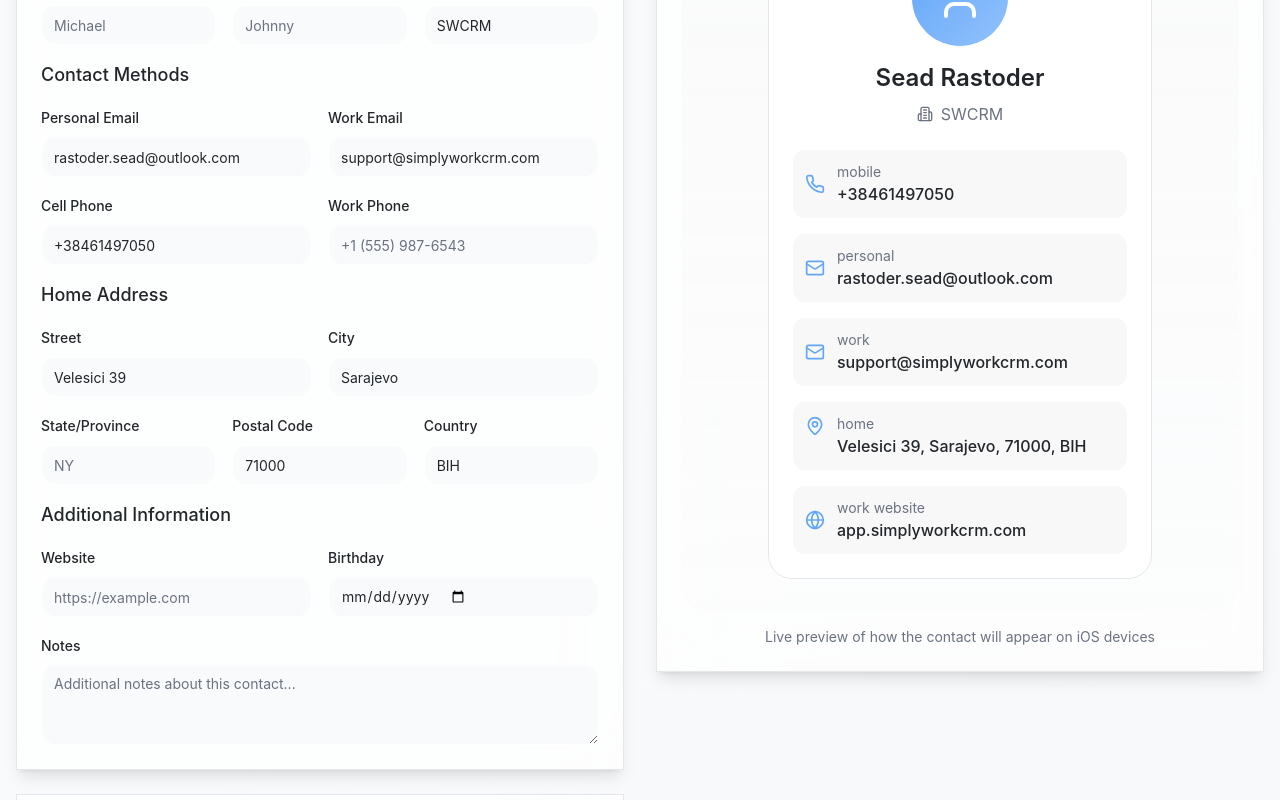
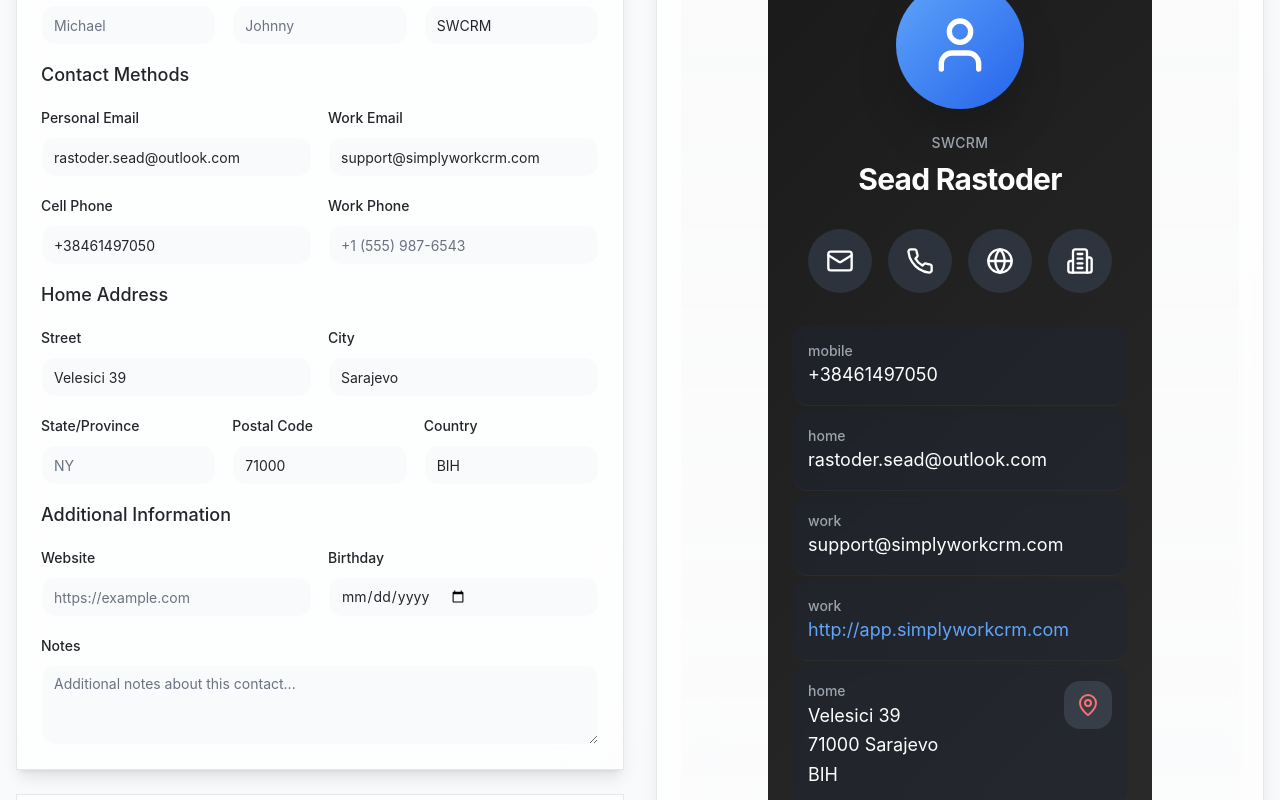
Before and after one commit to SimplyWorkCRM/swcrm-vcf-generator, a React (Vite) app: page / in a window 1280 px wide. Shown: the part 400-1200 px from the top of the page. Built offline with nearby package versions, Linux system fonts and the light colour scheme; the HTML template or start-up script is replaced by a standard one.

Commit message:
Update preview to match iOS 16

```diff
--- a/src/components/IOSContactPreview.tsx
+++ b/src/components/IOSContactPreview.tsx
@@ -18,156 +18,177 @@ export const IOSContactPreview = ({ contact }: IOSContactPreviewProps) => {
   const hasWorkAddress = contact.work_address.street || contact.work_address.city;
 
   return (
-    <div className="contact-card p-6 max-w-sm mx-auto bg-card">
-      {/* Header */}
-      <div className="text-center mb-6">
-        <div className="w-24 h-24 bg-gradient-to-br from-primary to-primary-glow rounded-full mx-auto mb-4 flex items-center justify-center">
-          <User className="w-12 h-12 text-primary-foreground" />
+    <div className="ios-contact-preview max-w-sm mx-auto">
+      {/* Header with large profile photo */}
+      <div className="text-center mb-8 pt-8">
+        <div className="w-32 h-32 bg-gradient-to-br from-blue-400 to-blue-600 rounded-full mx-auto mb-6 flex items-center justify-center shadow-2xl">
+          <User className="w-16 h-16 text-white" />
         </div>
-        <h1 className="text-2xl font-semibold text-foreground mb-1">
+
+        {/* Organization - small text above name */}
+        {contact.organization && (
+          <p className="text-gray-400 text-sm font-medium mb-2 tracking-wide">
+            {contact.organization}
+          </p>
+        )}
+
+        {/* Large contact name */}
+        <h1 className="text-white text-3xl font-bold mb-1 tracking-tight">
           {fullName || "Contact Name"}
         </h1>
+
         {contact.nickname && (
-          <p className="text-muted-foreground text-sm">"{contact.nickname}"</p>
-        )}
-        {contact.organization && (
-          <div className="flex items-center justify-center gap-2 mt-2">
-            <Building2 className="w-4 h-4 text-muted-foreground" />
-            <p className="text-muted-foreground">{contact.organization}</p>
-          </div>
+          <p className="text-gray-400 text-base">"{contact.nickname}"</p>
         )}
       </div>
 
-      {/* Contact Info */}
-      <div className="space-y-4">
+      {/* Action buttons row */}
+      <div className="flex justify-center gap-4 mb-8">
+        <div className="w-16 h-16 bg-gray-700/60 rounded-full flex items-center justify-center backdrop-blur-sm">
+          <Mail className="w-7 h-7 text-white" />
+        </div>
+        <div className="w-16 h-16 bg-gray-700/60 rounded-full flex items-center justify-center backdrop-blur-sm">
+          <Phone className="w-7 h-7 text-white" />
+        </div>
+        <div className="w-16 h-16 bg-gray-700/60 rounded-full flex items-center justify-center backdrop-blur-sm">
+          <Globe className="w-7 h-7 text-white" />
+        </div>
+        <div className="w-16 h-16 bg-gray-700/60 rounded-full flex items-center justify-center backdrop-blur-sm">
+          <Building2 className="w-7 h-7 text-white" />
+        </div>
+      </div>
+
+      {/* Contact details in separate rounded sections */}
+      <div className="space-y-1">
         {/* Phone Numbers */}
         {contact.cell_phone && (
-          <div className="flex items-center gap-3 p-3 rounded-xl bg-secondary/50 hover:bg-secondary/70 transition-colors">
-            <Phone className="w-5 h-5 text-primary" />
-            <div>
-              <p className="text-sm text-muted-foreground">mobile</p>
-              <p className="font-medium">{contact.cell_phone}</p>
-            </div>
+          <div className="bg-gray-800/40 backdrop-blur-sm rounded-2xl p-4 border-b border-gray-700/30">
+            <p className="text-gray-400 text-sm font-medium">mobile</p>
+            <p className="text-white text-lg">{contact.cell_phone}</p>
           </div>
         )}
 
         {contact.work_phone && (
-          <div className="flex items-center gap-3 p-3 rounded-xl bg-secondary/50 hover:bg-secondary/70 transition-colors">
-            <Phone className="w-5 h-5 text-primary" />
-            <div>
-              <p className="text-sm text-muted-foreground">work</p>
-              <p className="font-medium">{contact.work_phone}</p>
-            </div>
+          <div className="bg-gray-800/40 backdrop-blur-sm rounded-2xl p-4 border-b border-gray-700/30">
+            <p className="text-gray-400 text-sm font-medium">work</p>
+            <p className="text-white text-lg">{contact.work_phone}</p>
           </div>
         )}
 
         {contact.home_phone && (
-          <div className="flex items-center gap-3 p-3 rounded-xl bg-secondary/50 hover:bg-secondary/70 transition-colors">
-            <Phone className="w-5 h-5 text-primary" />
-            <div>
-              <p className="text-sm text-muted-foreground">home</p>
-              <p className="font-medium">{contact.home_phone}</p>
-            </div>
+          <div className="bg-gray-800/40 backdrop-blur-sm rounded-2xl p-4 border-b border-gray-700/30">
+            <p className="text-gray-400 text-sm font-medium">home</p>
+            <p className="text-white text-lg">{contact.home_phone}</p>
           </div>
         )}
 
         {/* Emails */}
         {contact.email && (
-          <div className="flex items-center gap-3 p-3 rounded-xl bg-secondary/50 hover:bg-secondary/70 transition-colors">
-            <Mail className="w-5 h-5 text-primary" />
-            <div>
-              <p className="text-sm text-muted-foreground">personal</p>
-              <p className="font-medium break-all">{contact.email}</p>
+          <div className="bg-gray-800/40 backdrop-blur-sm rounded-2xl p-4 border-b border-gray-700/30">
+            <p className="text-gray-400 text-sm font-medium">home</p>
+            <p className="text-white text-lg break-all">{contact.email}</p>
+          </div>
+        )}
+
+        {contact.work_email && (
+          <div className="bg-gray-800/40 backdrop-blur-sm rounded-2xl p-4 border-b border-gray-700/30">
+            <p className="text-gray-400 text-sm font-medium">work</p>
+            <p className="text-white text-lg break-all">{contact.work_email}</p>
+          </div>
+        )}
+
+        {/* Work URL */}
+        {contact.work_url && (
+          <div className="bg-gray-800/40 backdrop-blur-sm rounded-2xl p-4 border-b border-gray-700/30">
+            <p className="text-gray-400 text-sm font-medium">work</p>
+            <p className="text-blue-400 text-lg break-all">http://{contact.work_url}</p>
+          </div>
+        )}
+
+        {/* Personal URL */}
+        {contact.url && (
+          <div className="bg-gray-800/40 backdrop-blur-sm rounded-2xl p-4 border-b border-gray-700/30">
+            <p className="text-gray-400 text-sm font-medium">website</p>
+            <p className="text-blue-400 text-lg break-all">{contact.url}</p>
+          </div>
+        )}
+
+        {/* Home Address */}
+        {hasHomeAddress && (
+          <div className="bg-gray-800/40 backdrop-blur-sm rounded-2xl p-4 border-b border-gray-700/30 flex justify-between items-start">
+            <div className="flex-1">
+              <p className="text-gray-400 text-sm font-medium">home</p>
+              <div className="text-white text-lg leading-relaxed">
+                {contact.home_address.street && <div>{contact.home_address.street}</div>}
+                <div>
+                  {[
+                    contact.home_address.postal_code,
+                    contact.home_address.city
+                  ].filter(Boolean).join(" ")}
+                </div>
+                {contact.home_address.country_region && <div>{contact.home_address.country_region}</div>}
+              </div>
+            </div>
+            <div className="w-12 h-12 bg-gray-600/50 rounded-lg ml-4 flex items-center justify-center">
+              <MapPin className="w-6 h-6 text-red-400" />
             </div>
           </div>
         )}
 
-        {contact.work_email && (
-          <div className="flex items-center gap-3 p-3 rounded-xl bg-secondary/50 hover:bg-secondary/70 transition-colors">
-            <Mail className="w-5 h-5 text-primary" />
-            <div>
-              <p className="text-sm text-muted-foreground">work</p>
-              <p className="font-medium break-all">{contact.work_email}</p>
+        {/* Work Address */}
+        {hasWorkAddress && (
+          <div className="bg-gray-800/40 backdrop-blur-sm rounded-2xl p-4 border-b border-gray-700/30 flex justify-between items-start">
+            <div className="flex-1">
+              <p className="text-gray-400 text-sm font-medium">work</p>
+              <div className="text-white text-lg leading-relaxed">
+                {contact.work_address.street && <div>{contact.work_address.street}</div>}
+                <div>
+                  {[
+                    contact.work_address.postal_code,
+                    contact.work_address.city
+                  ].filter(Boolean).join(" ")}
+                </div>
+                {contact.work_address.country_region && <div>{contact.work_address.country_region}</div>}
+              </div>
             </div>
-          </div>
-        )}
-
-        {/* Addresses */}
-        {hasHomeAddress && (
-          <div className="flex items-start gap-3 p-3 rounded-xl bg-secondary/50 hover:bg-secondary/70 transition-colors">
-            <MapPin className="w-5 h-5 text-primary mt-0.5" />
-            <div>
-              <p className="text-sm text-muted-foreground">home</p>
-              <p className="font-medium">
-                {[
-                  contact.home_address.street,
-                  contact.home_address.city,
-                  contact.home_address.state_province,
-                  contact.home_address.postal_code,
-                  contact.home_address.country_region
-                ].filter(Boolean).join(", ")}
-              </p>
-            </div>
-          </div>
-        )}
-
-        {hasWorkAddress && (
-          <div className="flex items-start gap-3 p-3 rounded-xl bg-secondary/50 hover:bg-secondary/70 transition-colors">
-            <MapPin className="w-5 h-5 text-primary mt-0.5" />
-            <div>
-              <p className="text-sm text-muted-foreground">work</p>
-              <p className="font-medium">
-                {[
-                  contact.work_address.street,
-                  contact.work_address.city,
-                  contact.work_address.state_province,
-                  contact.work_address.postal_code,
-                  contact.work_address.country_region
-                ].filter(Boolean).join(", ")}
-              </p>
-            </div>
-          </div>
-        )}
-
-        {/* URLs */}
-        {contact.url && (
-          <div className="flex items-center gap-3 p-3 rounded-xl bg-secondary/50 hover:bg-secondary/70 transition-colors">
-            <Globe className="w-5 h-5 text-primary" />
-            <div>
-              <p className="text-sm text-muted-foreground">website</p>
-              <p className="font-medium break-all">{contact.url}</p>
-            </div>
-          </div>
-        )}
-
-        {contact.work_url && (
-          <div className="flex items-center gap-3 p-3 rounded-xl bg-secondary/50 hover:bg-secondary/70 transition-colors">
-            <Globe className="w-5 h-5 text-primary" />
-            <div>
-              <p className="text-sm text-muted-foreground">work website</p>
-              <p className="font-medium break-all">{contact.work_url}</p>
+            <div className="w-12 h-12 bg-gray-600/50 rounded-lg ml-4 flex items-center justify-center">
+              <MapPin className="w-6 h-6 text-red-400" />
             </div>
           </div>
         )}
 
         {/* Birthday */}
         {contact.birthday && (
-          <div className="flex items-center gap-3 p-3 rounded-xl bg-secondary/50 hover:bg-secondary/70 transition-colors">
-            <Calendar className="w-5 h-5 text-primary" />
-            <div>
-              <p className="text-sm text-muted-foreground">birthday</p>
-              <p className="font-medium">{new Date(contact.birthday).toLocaleDateString()}</p>
-            </div>
+          <div className="bg-gray-800/40 backdrop-blur-sm rounded-2xl p-4 border-b border-gray-700/30">
+            <p className="text-gray-400 text-sm font-medium">birthday</p>
+            <p className="text-white text-lg">{new Date(contact.birthday).toLocaleDateString('en-US', {
+              day: 'numeric',
+              month: 'long',
+              year: 'numeric'
+            })}</p>
           </div>
         )}
 
         {/* Notes */}
         {contact.note && (
-          <div className="p-3 rounded-xl bg-secondary/50">
-            <p className="text-sm text-muted-foreground mb-1">notes</p>
-            <p className="font-medium">{contact.note}</p>
+          <div className="bg-gray-800/40 backdrop-blur-sm rounded-2xl p-4">
+            <p className="text-gray-400 text-sm font-medium mb-2">Notes</p>
+            <p className="text-white text-lg leading-relaxed">{contact.note}</p>
           </div>
         )}
+      </div>
+
+      {/* Bottom action buttons */}
+      <div className="mt-8 space-y-1">
+        <div className="bg-gray-800/40 backdrop-blur-sm rounded-2xl p-4 text-center">
+          <p className="text-white text-lg font-medium">Send Message</p>
+        </div>
+        <div className="bg-gray-800/40 backdrop-blur-sm rounded-2xl p-4 text-center">
+          <p className="text-white text-lg font-medium">Share Contact</p>
+        </div>
+        <div className="bg-gray-800/40 backdrop-blur-sm rounded-2xl p-4 text-center">
+          <p className="text-white text-lg font-medium">Add to Favourites</p>
+        </div>
       </div>
     </div>
   );
--- a/src/index.css
+++ b/src/index.css
@@ -140,6 +140,12 @@ All colors MUST be HSL.
     @apply backdrop-blur-sm;
   }
 
+  .ios-contact-preview {
+    @apply bg-gray-900 rounded-3xl p-6;
+    background: linear-gradient(135deg, #1a1a1a 0%, #2d2d2d 100%);
+    box-shadow: inset 0 1px 0 rgba(255, 255, 255, 0.1);
+  }
+
   .form-input {
     @apply bg-input border border-input-border rounded-xl px-4 py-3;
     @apply focus:border-ring focus:ring-2 focus:ring-ring/20;
```
